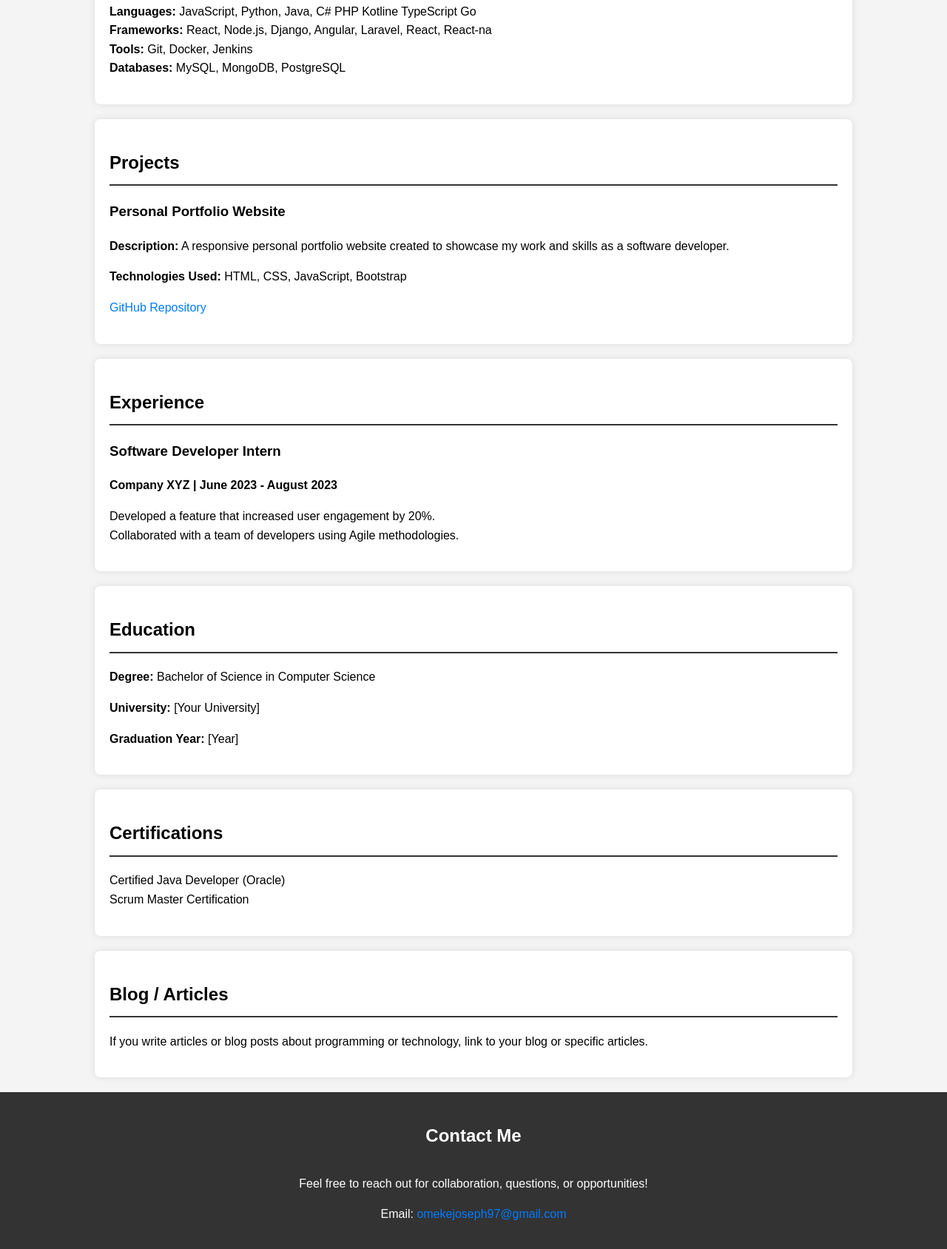
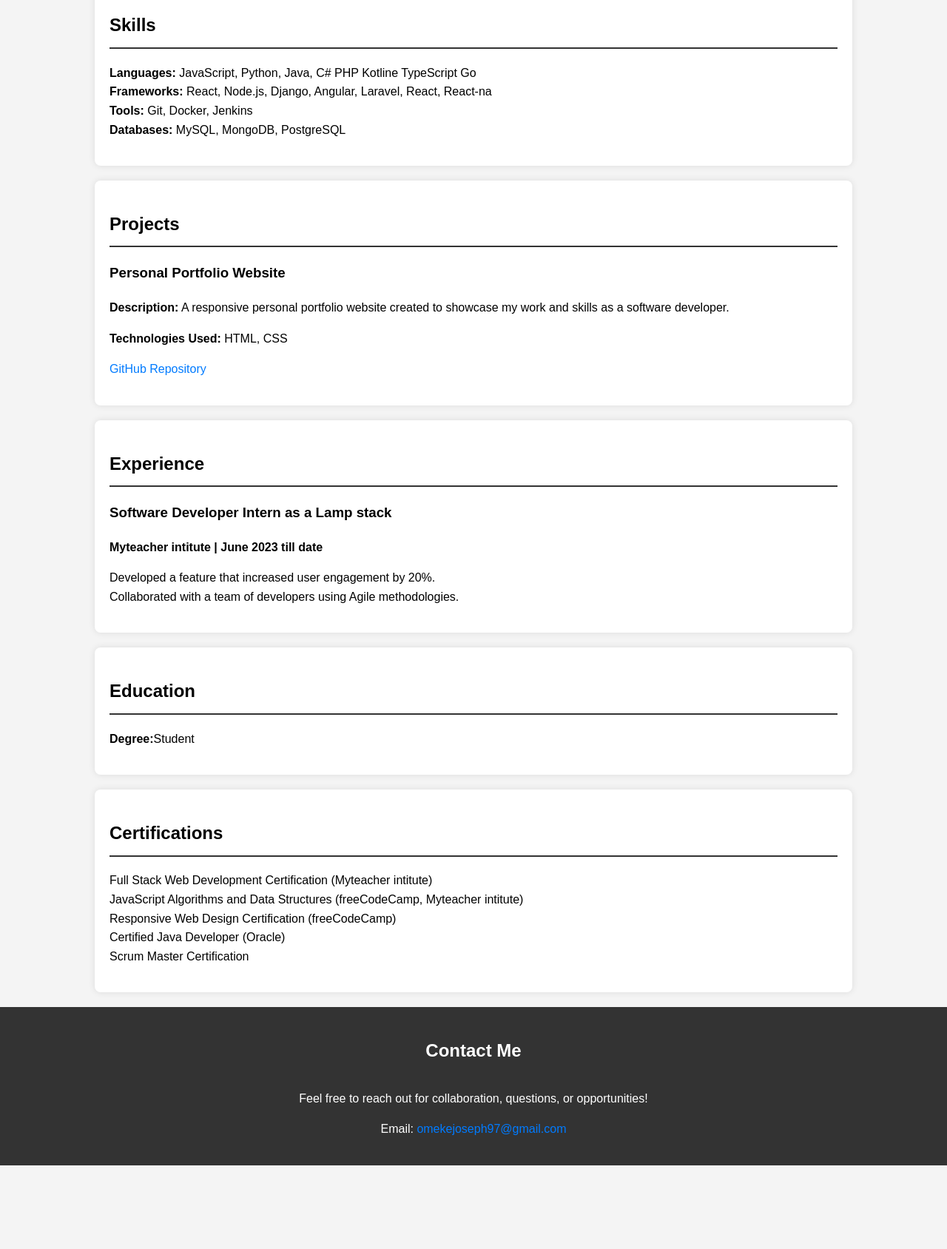
Before and after one commit to omekeuchechi/omeke_portfolio, a plain HTML site: page index.html in a window 1280 px wide. Shown: the part 664-2352 px from the top of the page at 74% size. After the commit the page ends 2239 px from the top, so only its background shows below. Drawn offline with Linux system fonts and the light colour scheme.

Commit message:
correction all check

```diff
--- a/index.html
+++ b/index.html
@@ -8,12 +8,14 @@
 </head>
 <body>
     <header>
-        <h1>Omeke Ucheci Joseph</h1>
+        <h1>Omeke Uchechi Joseph</h1>
         <h2>Software Developer</h2>
         <p>Location: Port Harcourt, Nigeria</p>
         <p>Contact: <a href="mailto:omekejoseph97@gmail.com">omekejoseph97@gmail.com</a></p>
+        <p>Resume: <a href="https://www.linkedin.com/in/omeke-joseph-62859b35a/public-resume">Your LinkedIn Public Resume</a></p>
+        <p>Tel: +234| 09031592480</p>
         <p>
-            LinkedIn: <a href="https://www.linkedin.com/in/yourprofile">Your LinkedIn Profile</a> |
+            LinkedIn: <a href="www.linkedin.com/in/omeke-joseph-62859b35a">Your LinkedIn Profile</a> |
             GitHub: <a href="https://github.com/omekeuchechi">Your GitHub Profile</a>
         </p>
     </header>
@@ -42,8 +44,8 @@
         <article>
             <h3>Personal Portfolio Website</h3>
             <p><strong>Description:</strong> A responsive personal portfolio website created to showcase my work and skills as a software developer.</p>
-            <p><strong>Technologies Used:</strong> HTML, CSS, JavaScript, Bootstrap</p>
-            <p><a href="https://github.com/yourusername/portfolio" target="_blank">GitHub Repository</a></p>
+            <p><strong>Technologies Used:</strong> HTML, CSS</p>
+            <p><a href="https://github.com/omekeuchechi/omeke_portfolio" target="_blank">GitHub Repository</a></p>
         </article>
         <!-- More projects can be added here following the same format -->
     </section>
@@ -51,8 +53,8 @@
     <section id="experience">
         <h2>Experience</h2>
         <article>
-            <h3>Software Developer Intern</h3>
-            <p><strong>Company XYZ | June 2023 - August 2023</strong></p>
+            <h3>Software Developer Intern as a Lamp stack</h3>
+            <p><strong>Myteacher intitute | June 2023 till date</strong></p>
             <ul>
                 <li>Developed a feature that increased user engagement by 20%.</li>
                 <li>Collaborated with a team of developers using Agile methodologies.</li>
@@ -63,25 +65,28 @@
 
     <section id="education">
         <h2>Education</h2>
-        <p><strong>Degree:</strong> Bachelor of Science in Computer Science</p>
-        <p><strong>University:</strong> [Your University]</p>
-        <p><strong>Graduation Year:</strong> [Year]</p>
+        <p><strong>Degree:</strong>Student</p>
+        <!-- <p><strong>University:</strong> [Your University]</p>   -->
+        <!-- <p><strong>Graduation Year:</strong> [Year]</p>   -->
     </section>
 
     <section id="certifications">
         <h2>Certifications</h2>
         <ul>
+            <li>Full Stack Web Development Certification (Myteacher intitute)</li>
+            <li>JavaScript Algorithms and Data Structures (freeCodeCamp, Myteacher intitute)</li>
+            <li>Responsive Web Design Certification (freeCodeCamp)</li>
             <li>Certified Java Developer (Oracle)</li>
             <li>Scrum Master Certification</li>
             <!-- Add more certifications as necessary -->
         </ul>
     </section>
 
-    <section id="blog">
+    <!-- <section id="blog">
         <h2>Blog / Articles</h2>
-        <p>If you write articles or blog posts about programming or technology, link to your blog or specific articles.</p>
-        <!-- Add links to blog posts or articles -->
-    </section>
+        <p>Check out my latest articles on software development, technology trends, and more!</p>
+        Add links to blog posts or articles
+    </section>   -->
 
     <footer>
         <h2>Contact Me</h2>
```
